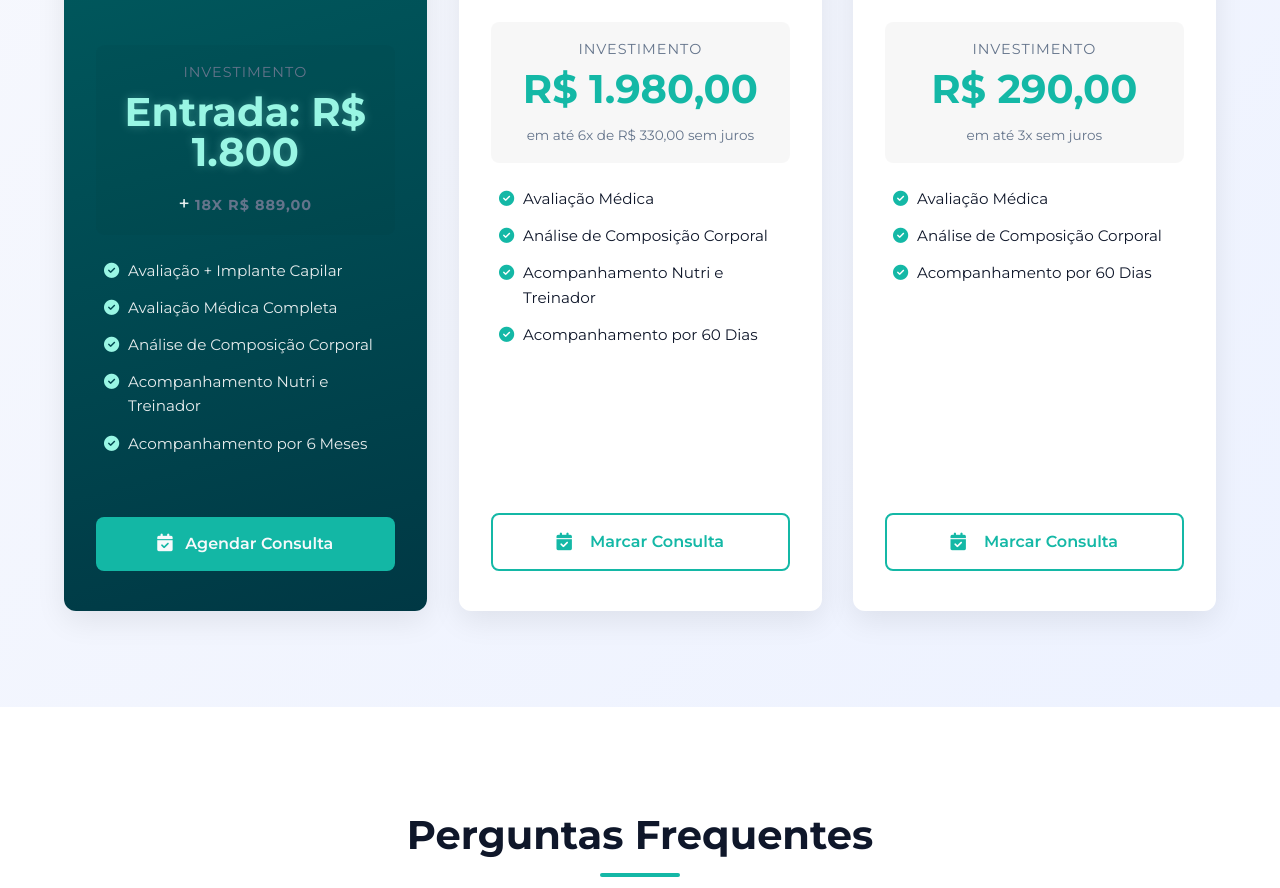
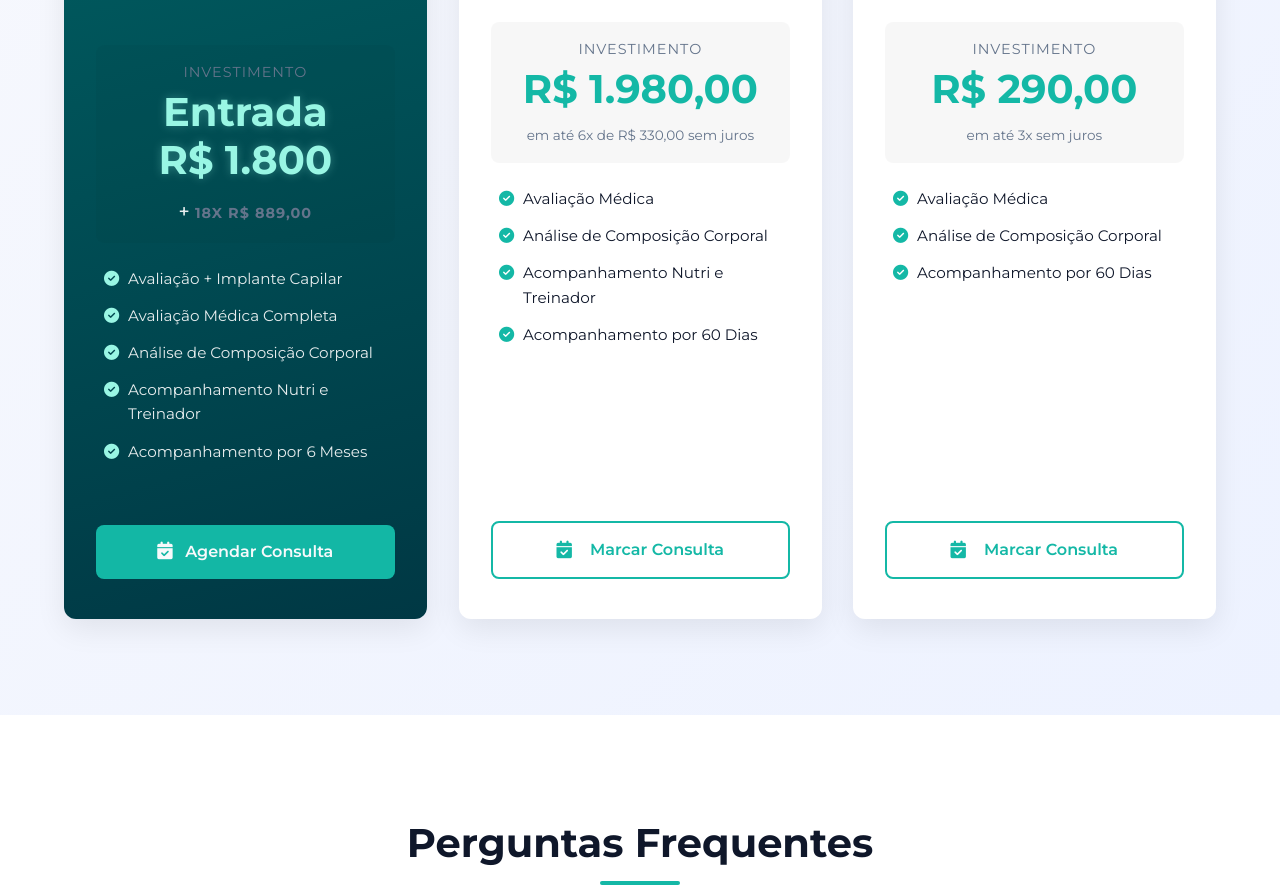
Before and after one commit to mapsegundo/joaodiniz, a website: page index.html in a window 1280 px wide. Shown: the part 5028-5916 px from the top of the page. Drawn offline with nearby package versions, Linux system fonts and the light colour scheme.

Commit message:
refactor: melhor organização dos valores do plano com Clean Code

```diff
--- a/index.html
+++ b/index.html
@@ -438,17 +438,25 @@
       }
 
       /* Adicionar estilos para os preços */
-      .valor-entrada {
-        font-size: 2.2rem;
+      .valor-entrada-label {
+        display: block;
+        font-size: 1.4rem;
+        font-weight: 600;
+        color: var(--primary-color);
+        margin-bottom: 0.2rem;
+      }
+
+      .valor-entrada-value {
+        display: block;
+        font-size: 2.5rem;
         font-weight: 700;
         color: var(--primary-color);
         line-height: 1.2;
         margin-bottom: 0.5rem;
-        position: relative;
-        display: inline-block;
       }
 
-      .plano-card.destaque .valor-entrada {
+      .plano-card.destaque .valor-entrada-label,
+      .plano-card.destaque .valor-entrada-value {
         color: var(--primary-light);
         text-shadow: 0 0 10px rgba(153, 246, 228, 0.3);
       }
@@ -785,7 +793,8 @@
             </p>
             <div class="plano-preco">
               <span>Investimento</span>
-              <strong class="valor-entrada">Entrada: R$ 1.800</strong>
+              <strong class="valor-entrada-label">Entrada</strong>
+              <strong class="valor-entrada-value">R$ 1.800</strong>
               <div class="plano-parcelamento">
                 + <span class="parcelas-destaque">18x R$ 889,00</span>
               </div>
```
